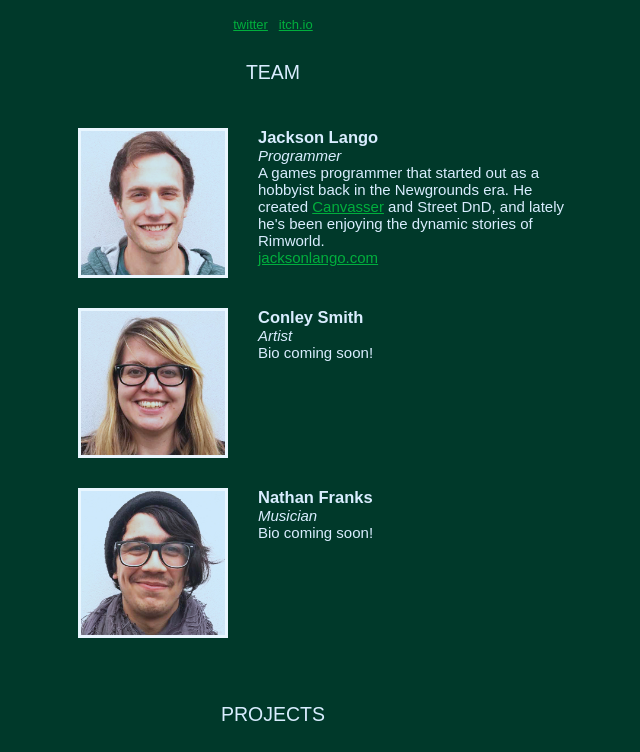
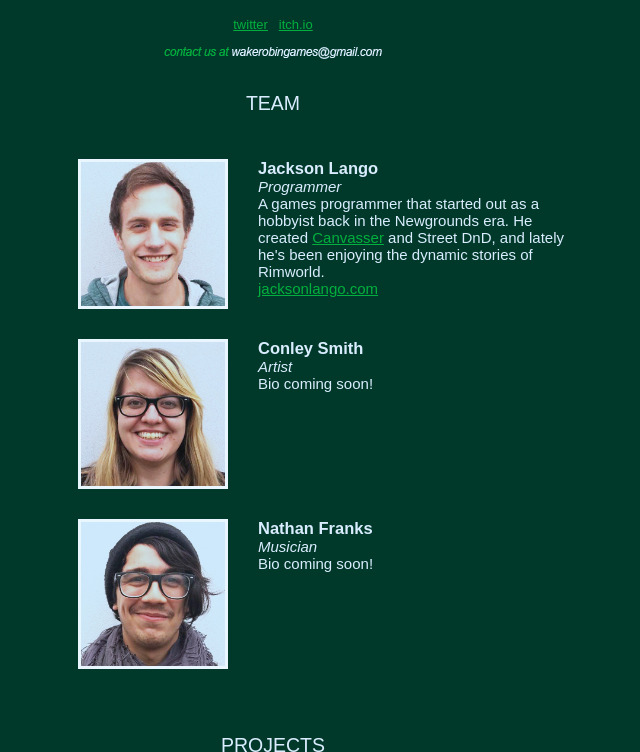
Before and after one commit to no1hitjam/wakerobingames, a plain HTML site: page index.html in a window 1280 px wide. Shown: the part 300-1052 px from the top of the page, without its empty margins (367-1007 px from the left). Drawn offline with Linux system fonts and the light colour scheme.

Commit message:
add obfuscated email contact

```diff
--- a/index.html
+++ b/index.html
@@ -62,13 +62,13 @@
         </div>
     </div>
 
-
-
     <center>
         <img src="img/WakeRobinGamesLogo.png" alt="Wake Robin Games" class="logo">
         <p class="title">WAKE ROBIN <span style="color:#00af3d;">GAMES</span></p>
         <a href="https://twitter.com/wakerobingames">twitter</a> &nbsp;
         <a href="https://wakerobingames.itch.io/">itch.io</a>
+        <br>
+        <span id="conem"><img src="img/contact.png" alt="contact email address"></span>
         <br>
         <br>
         <p class="section">
@@ -179,5 +179,31 @@
         <br>
         <p>Copyright &copy; 2017</p>
     </center>
+
+    <script type="text/javascript" language="javascript">
+        <!--
+        // Email obfuscator script 2.1 by Tim Williams, University of Arizona
+        // Random encryption key feature coded by Andrew Moulden
+        // This code is freeware provided these four comment lines remain intact
+        // A wizard to generate this code is at http://www.jottings.com/obfuscator/
+        {
+            coded = "73yzZNlqB23Szw@2S3qT.rNS"
+            key = "izCQfU7TgBpD34S9jtr5sbduqoJ18WOk2YIGv6ReXFZHwlLnhNa0mMxycPEKAV"
+            shift=coded.length
+            link=""
+            for (i=0; i<coded.length; i++) {
+                if (key.indexOf(coded.charAt(i))==-1) {
+                    ltr = coded.charAt(i)
+                    link += (ltr)
+                }
+                else {
+                    ltr = (key.indexOf(coded.charAt(i))-shift+key.length) % key.length
+                    link += (key.charAt(ltr))
+                }
+            }
+            document.getElementById("conem").innerHTML = "<a href='mailto:"+link+"'><img src='img/contact.png' alt='contact email address'></a>";
+        }
+        //-->
+    </script>
 </body>
 </html>
```
Also changed, not shown: img/contact.png (added), 1 other file.
